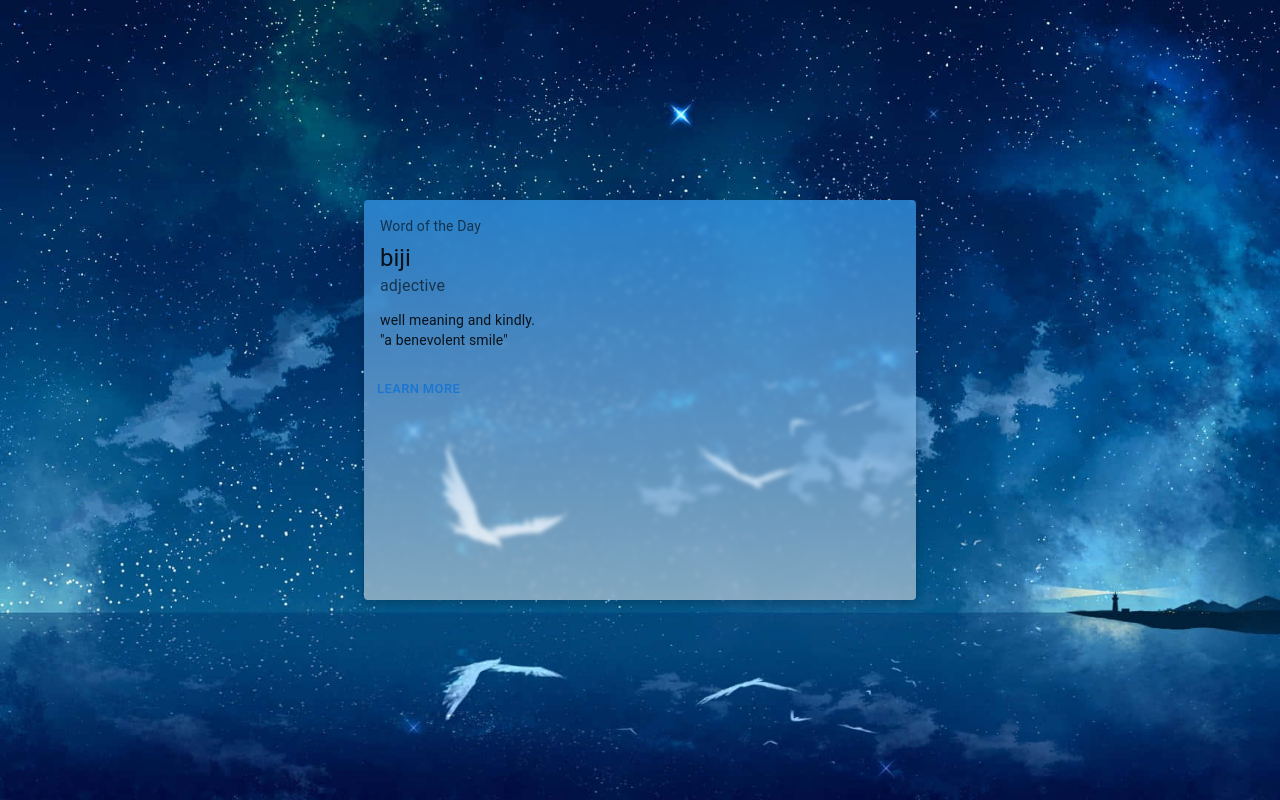
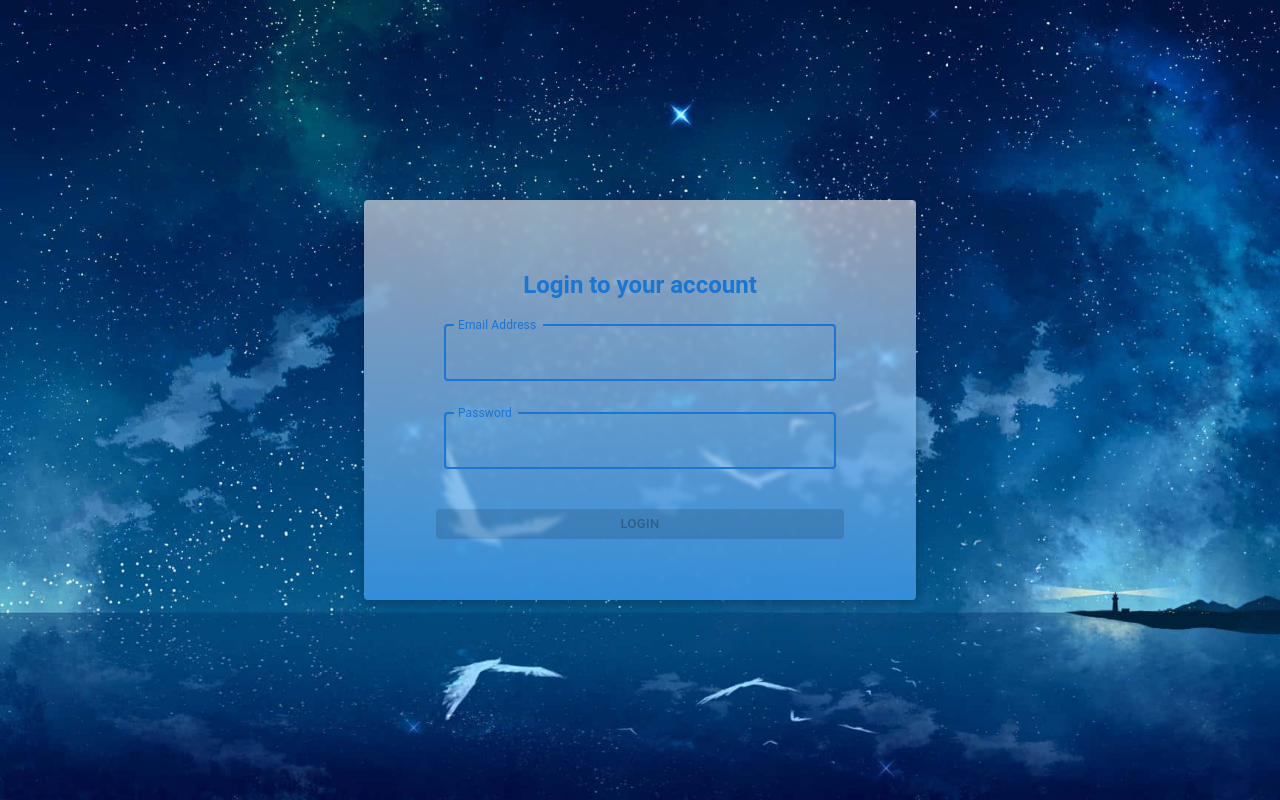
Before and after one commit to ilhamnoerr95/frontend-repo, a Next.js app: page / in a window 1280 px wide. Built offline with nearby package versions, Linux system fonts and the light colour scheme.

Commit message:
feat:login slicing

```diff
--- a/package.json
+++ b/package.json
@@ -15,6 +15,7 @@
 		"@mui/icons-material": "^6.4.3",
 		"@mui/material": "^6.4.3",
 		"@reduxjs/toolkit": "^2.5.1",
+		"formik": "^2.4.6",
 		"next": "14.2.23",
 		"react": "^18",
 		"react-dom": "^18",
--- a/src/app/page.tsx
+++ b/src/app/page.tsx
@@ -1,57 +1,13 @@
+"use client";
 import styles from "./page.module.css";
 
-// uicomponent
-import Box from "@mui/material/Box";
-import Container from "@mui/material/Container";
-import Card from "@mui/material/Card";
-import CardActions from "@mui/material/CardActions";
-import CardContent from "@mui/material/CardContent";
-import Button from "@mui/material/Button";
-import Typography from "@mui/material/Typography";
+// components
+import Login from "@/components/template/Login";
 
 export default function Home() {
 	return (
 		<div className={styles.page}>
-			<Container maxWidth="sm">
-				<Box sx={{ height: "50vh" }}>
-					<Card
-						sx={{
-							height: "100%",
-							backgroundColor: "rgba(255, 255, 255, 0.2)",
-							backdropFilter: "blur(2px)",
-							boxShadow: "0 4px 10px rgba(0, 0, 0, 0.2)",
-							backgroundImage:
-								"linear-gradient(to bottom,rgba(35, 135, 217, 0.8), rgba(245, 239, 239,0.4))",
-						}}
-					>
-						<CardContent sx={{}}>
-							<Typography
-								gutterBottom
-								sx={{ color: "text.secondary", fontSize: 14 }}
-							>
-								Word of the Day
-							</Typography>
-							<Typography
-								variant="h5"
-								component="div"
-							>
-								biji
-							</Typography>
-							<Typography sx={{ color: "text.secondary", mb: 1.5 }}>
-								adjective
-							</Typography>
-							<Typography variant="body2">
-								well meaning and kindly.
-								<br />
-								{'"a benevolent smile"'}
-							</Typography>
-						</CardContent>
-						<CardActions>
-							<Button size="small">Learn More</Button>
-						</CardActions>
-					</Card>
-				</Box>
-			</Container>
+			<Login />
 		</div>
 	);
 }
--- /dev/null
+++ b/src/components/template/Login.tsx
@@ -0,0 +1,108 @@
+import React, { useRef } from "react";
+
+// uicomponent
+import Box from "@mui/material/Box";
+import Container from "@mui/material/Container";
+import Card from "@mui/material/Card";
+import CardActions from "@mui/material/CardActions";
+import CardContent from "@mui/material/CardContent";
+import Button from "@mui/material/Button";
+import Typography from "@mui/material/Typography";
+import { TextField } from "@mui/material";
+
+import { useFormik } from "formik";
+
+const Login = () => {
+	const form = useRef(null);
+
+	const formik = useFormik({
+		initialValues: {
+			email: "",
+			password: "",
+		},
+
+		onSubmit: (values) => {
+			console.log(values);
+			// Here you can make an API call or do any other logic based on the form values.
+		},
+	});
+
+	return (
+		<Container maxWidth="sm">
+			<Box sx={{ height: "50vh" }}>
+				<Card
+					sx={{
+						flexDirection: "column",
+						alignContent: "center",
+						padding: "0 4rem",
+						height: "100%",
+						backgroundColor: "rgba(255, 255, 255, 0.2)",
+						backdropFilter: "blur(2px)",
+						boxShadow: "0 4px 10px rgba(0, 0, 0, 0.2)",
+						backgroundImage:
+							"linear-gradient(to bottom, rgba(245, 239, 239,0.5), rgba(51, 146, 229, 0.8))",
+					}}
+				>
+					<form
+						ref={form}
+						className={"login-form"}
+						onSubmit={formik.handleSubmit}
+					>
+						<CardContent>
+							<Box sx={{ mb: 1, textAlign: "center" }}>
+								<Typography
+									variant="h5"
+									component="h2"
+									color="primary"
+								>
+									<strong>Login to your account</strong>
+								</Typography>
+							</Box>
+							<Box sx={{ mb: 1 }}>
+								<TextField
+									// variant="standard"
+									focused
+									color="primary"
+									fullWidth
+									margin="normal"
+									id="email"
+									label="Email Address"
+									name="email"
+									value={formik.values.email}
+									onChange={formik.handleChange}
+								/>
+							</Box>
+							<Box sx={{ mb: 1 }}>
+								<TextField
+									focused
+									color="primary"
+									fullWidth
+									margin="normal"
+									id="password"
+									label="Password"
+									name="password"
+									type="password"
+									value={formik.values.password}
+									onChange={formik.handleChange}
+								/>
+							</Box>
+						</CardContent>
+						<CardActions sx={{ justifyContent: "center" }}>
+							<Button
+								disabled={!formik.values.password || !formik.values.email}
+								type="submit"
+								variant="contained"
+								size="small"
+								sx={{ width: "100%" }}
+							>
+								Login
+							</Button>
+						</CardActions>
+					</form>
+				</Card>
+			</Box>
+		</Container>
+	);
+};
+
+export default Login;
```
Also changed, not shown: 1 other file (tests, documents, lock files or other folders).
